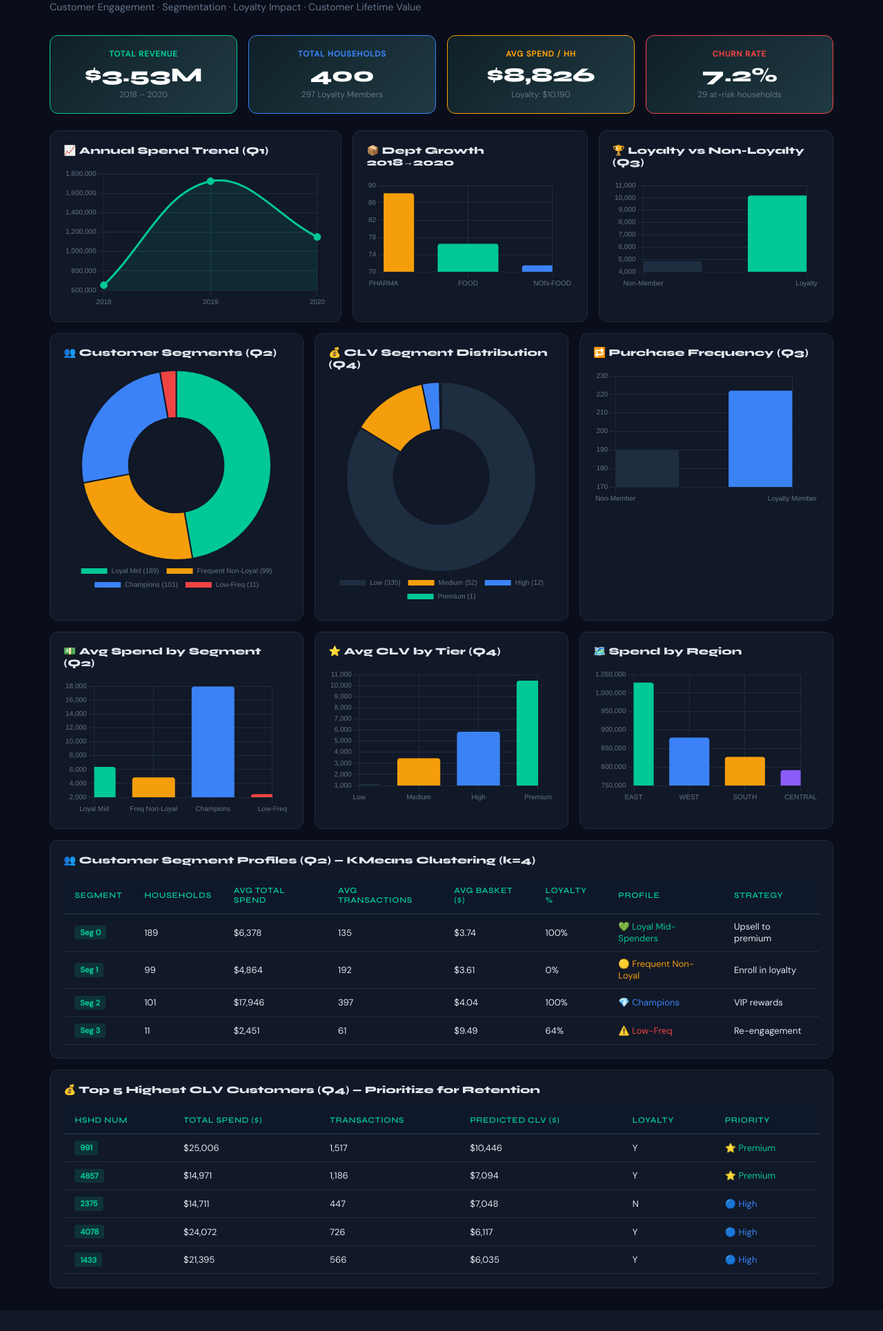
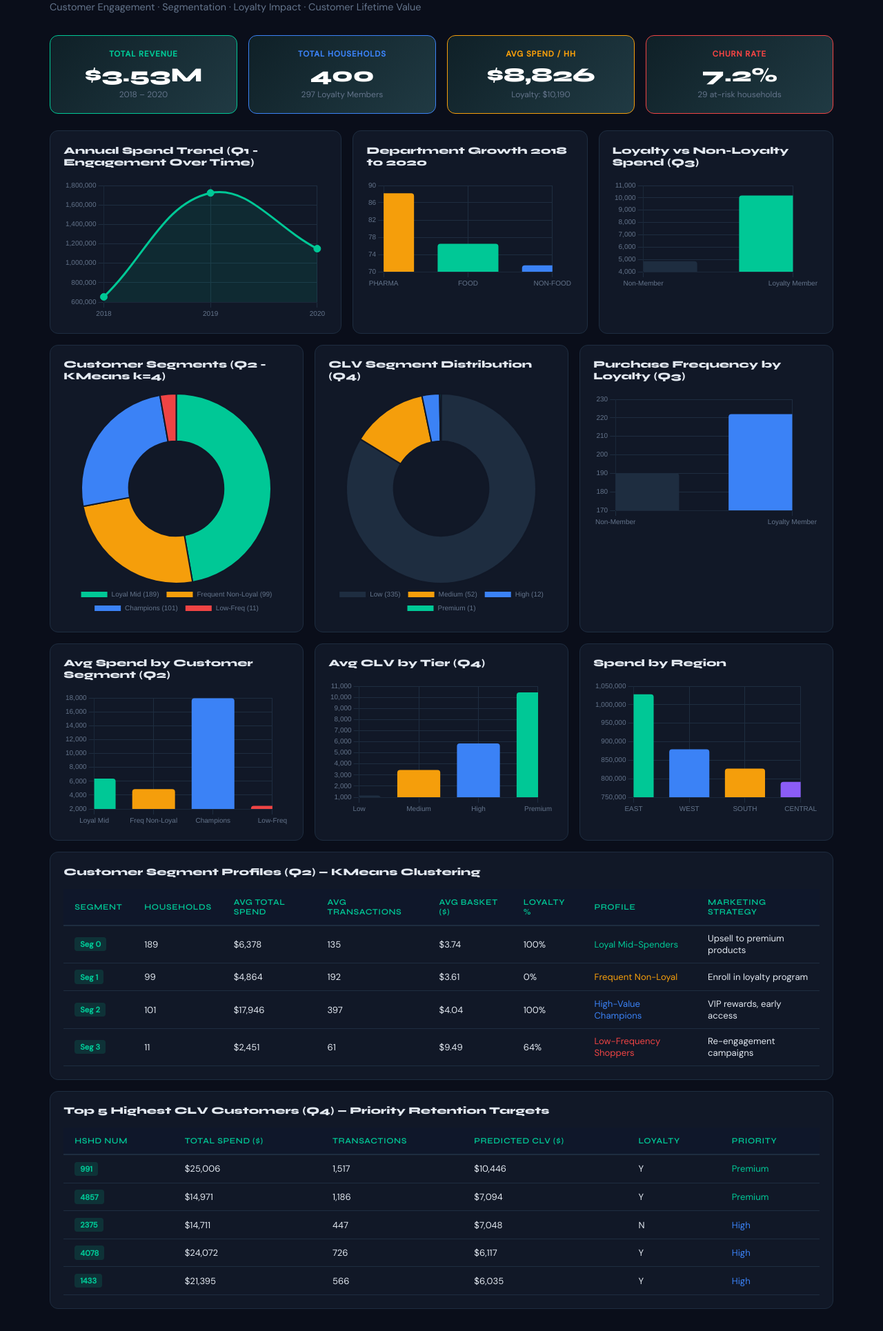
Before and after one commit to DakshithaPusala/KROGER, a Flask app: page /dashboard in a window 1280 px wide. Shown: the part 138-2068 px from the top of the page at 69% size. Before the commit the page ends 2038 px from the top, so only its background shows below. Run offline with Flask 3, Linux system fonts and the light colour scheme; data that the repository does not hold is empty.

Commit message:
Update dashboard.html

```diff
--- a/templates/dashboard.html
+++ b/templates/dashboard.html
@@ -34,17 +34,17 @@
 <div style="display:grid;grid-template-columns:2fr 1fr 1fr;gap:1rem;margin-bottom:1rem;">
 
   <div style="background:#111827;border:1px solid #1e2d40;border-radius:12px;padding:1.2rem;">
-    <div style="font-family:'Syne',sans-serif;font-weight:700;font-size:0.9rem;margin-bottom:1rem;color:#e2e8f0;">📈 Annual Spend Trend (Q1)</div>
+    <div style="font-family:'Syne',sans-serif;font-weight:700;font-size:0.9rem;margin-bottom:1rem;color:#e2e8f0;">Annual Spend Trend (Q1 - Engagement Over Time)</div>
     <canvas id="spendTrendChart" height="160"></canvas>
   </div>
 
   <div style="background:#111827;border:1px solid #1e2d40;border-radius:12px;padding:1.2rem;">
-    <div style="font-family:'Syne',sans-serif;font-weight:700;font-size:0.9rem;margin-bottom:1rem;color:#e2e8f0;">📦 Dept Growth 2018→2020</div>
+    <div style="font-family:'Syne',sans-serif;font-weight:700;font-size:0.9rem;margin-bottom:1rem;color:#e2e8f0;">Department Growth 2018 to 2020</div>
     <canvas id="deptGrowthChart" height="160"></canvas>
   </div>
 
   <div style="background:#111827;border:1px solid #1e2d40;border-radius:12px;padding:1.2rem;">
-    <div style="font-family:'Syne',sans-serif;font-weight:700;font-size:0.9rem;margin-bottom:1rem;color:#e2e8f0;">🏆 Loyalty vs Non-Loyalty (Q3)</div>
+    <div style="font-family:'Syne',sans-serif;font-weight:700;font-size:0.9rem;margin-bottom:1rem;color:#e2e8f0;">Loyalty vs Non-Loyalty Spend (Q3)</div>
     <canvas id="loyaltyCompareChart" height="160"></canvas>
   </div>
 
@@ -54,37 +54,37 @@
 <div style="display:grid;grid-template-columns:1fr 1fr 1fr;gap:1rem;margin-bottom:1rem;">
 
   <div style="background:#111827;border:1px solid #1e2d40;border-radius:12px;padding:1.2rem;">
-    <div style="font-family:'Syne',sans-serif;font-weight:700;font-size:0.9rem;margin-bottom:1rem;color:#e2e8f0;">👥 Customer Segments (Q2)</div>
+    <div style="font-family:'Syne',sans-serif;font-weight:700;font-size:0.9rem;margin-bottom:1rem;color:#e2e8f0;">Customer Segments (Q2 - KMeans k=4)</div>
     <canvas id="segmentChart" height="180"></canvas>
   </div>
 
   <div style="background:#111827;border:1px solid #1e2d40;border-radius:12px;padding:1.2rem;">
-    <div style="font-family:'Syne',sans-serif;font-weight:700;font-size:0.9rem;margin-bottom:1rem;color:#e2e8f0;">💰 CLV Segment Distribution (Q4)</div>
+    <div style="font-family:'Syne',sans-serif;font-weight:700;font-size:0.9rem;margin-bottom:1rem;color:#e2e8f0;">CLV Segment Distribution (Q4)</div>
     <canvas id="clvPieChart" height="180"></canvas>
   </div>
 
   <div style="background:#111827;border:1px solid #1e2d40;border-radius:12px;padding:1.2rem;">
-    <div style="font-family:'Syne',sans-serif;font-weight:700;font-size:0.9rem;margin-bottom:1rem;color:#e2e8f0;">🔁 Purchase Frequency (Q3)</div>
+    <div style="font-family:'Syne',sans-serif;font-weight:700;font-size:0.9rem;margin-bottom:1rem;color:#e2e8f0;">Purchase Frequency by Loyalty (Q3)</div>
     <canvas id="freqChart" height="180"></canvas>
   </div>
 
 </div>
 
-<!-- ROW 3: Segment Spend + CLV Bar + Spend by Region -->
+<!-- ROW 3: Segment Spend + CLV Bar + Region -->
 <div style="display:grid;grid-template-columns:1fr 1fr 1fr;gap:1rem;margin-bottom:1rem;">
 
   <div style="background:#111827;border:1px solid #1e2d40;border-radius:12px;padding:1.2rem;">
-    <div style="font-family:'Syne',sans-serif;font-weight:700;font-size:0.9rem;margin-bottom:1rem;color:#e2e8f0;">💵 Avg Spend by Segment (Q2)</div>
+    <div style="font-family:'Syne',sans-serif;font-weight:700;font-size:0.9rem;margin-bottom:1rem;color:#e2e8f0;">Avg Spend by Customer Segment (Q2)</div>
     <canvas id="segSpendChart" height="180"></canvas>
   </div>
 
   <div style="background:#111827;border:1px solid #1e2d40;border-radius:12px;padding:1.2rem;">
-    <div style="font-family:'Syne',sans-serif;font-weight:700;font-size:0.9rem;margin-bottom:1rem;color:#e2e8f0;">⭐ Avg CLV by Tier (Q4)</div>
+    <div style="font-family:'Syne',sans-serif;font-weight:700;font-size:0.9rem;margin-bottom:1rem;color:#e2e8f0;">Avg CLV by Tier (Q4)</div>
     <canvas id="clvBarChart" height="180"></canvas>
   </div>
 
   <div style="background:#111827;border:1px solid #1e2d40;border-radius:12px;padding:1.2rem;">
-    <div style="font-family:'Syne',sans-serif;font-weight:700;font-size:0.9rem;margin-bottom:1rem;color:#e2e8f0;">🗺️ Spend by Region</div>
+    <div style="font-family:'Syne',sans-serif;font-weight:700;font-size:0.9rem;margin-bottom:1rem;color:#e2e8f0;">Spend by Region</div>
     <canvas id="regionChart" height="180"></canvas>
   </div>
 
@@ -92,15 +92,46 @@
 
 <!-- ROW 4: Segment Table -->
 <div style="background:#111827;border:1px solid #1e2d40;border-radius:12px;padding:1.2rem;margin-bottom:1rem;">
-  <div style="font-family:'Syne',sans-serif;font-weight:700;font-size:0.9rem;margin-bottom:1rem;color:#e2e8f0;">👥 Customer Segment Profiles (Q2) — KMeans Clustering (k=4)</div>
+  <div style="font-family:'Syne',sans-serif;font-weight:700;font-size:0.9rem;margin-bottom:1rem;color:#e2e8f0;">Customer Segment Profiles (Q2) — KMeans Clustering</div>
   <div class="table-wrap">
   <table>
-    <thead><tr><th>Segment</th><th>Households</th><th>Avg Total Spend</th><th>Avg Transactions</th><th>Avg Basket ($)</th><th>Loyalty %</th><th>Profile</th><th>Strategy</th></tr></thead>
+    <thead>
+      <tr>
+        <th>Segment</th>
+        <th>Households</th>
+        <th>Avg Total Spend</th>
+        <th>Avg Transactions</th>
+        <th>Avg Basket ($)</th>
+        <th>Loyalty %</th>
+        <th>Profile</th>
+        <th>Marketing Strategy</th>
+      </tr>
+    </thead>
     <tbody>
-      <tr><td><span class="badge">Seg 0</span></td><td>189</td><td>$6,378</td><td>135</td><td>$3.74</td><td>100%</td><td style="color:var(--accent);">💚 Loyal Mid-Spenders</td><td>Upsell to premium</td></tr>
-      <tr><td><span class="badge">Seg 1</span></td><td>99</td><td>$4,864</td><td>192</td><td>$3.61</td><td>0%</td><td style="color:#f59e0b;">🟡 Frequent Non-Loyal</td><td>Enroll in loyalty</td></tr>
-      <tr><td><span class="badge">Seg 2</span></td><td>101</td><td>$17,946</td><td>397</td><td>$4.04</td><td>100%</td><td style="color:#3b82f6;">💎 Champions</td><td>VIP rewards</td></tr>
-      <tr><td><span class="badge">Seg 3</span></td><td>11</td><td>$2,451</td><td>61</td><td>$9.49</td><td>64%</td><td style="color:#ef4444;">⚠️ Low-Freq</td><td>Re-engagement</td></tr>
+      <tr>
+        <td><span class="badge">Seg 0</span></td>
+        <td>189</td><td>$6,378</td><td>135</td><td>$3.74</td><td>100%</td>
+        <td style="color:var(--accent);">Loyal Mid-Spenders</td>
+        <td>Upsell to premium products</td>
+      </tr>
+      <tr>
+        <td><span class="badge">Seg 1</span></td>
+        <td>99</td><td>$4,864</td><td>192</td><td>$3.61</td><td>0%</td>
+        <td style="color:#f59e0b;">Frequent Non-Loyal</td>
+        <td>Enroll in loyalty program</td>
+      </tr>
+      <tr>
+        <td><span class="badge">Seg 2</span></td>
+        <td>101</td><td>$17,946</td><td>397</td><td>$4.04</td><td>100%</td>
+        <td style="color:#3b82f6;">High-Value Champions</td>
+        <td>VIP rewards, early access</td>
+      </tr>
+      <tr>
+        <td><span class="badge">Seg 3</span></td>
+        <td>11</td><td>$2,451</td><td>61</td><td>$9.49</td><td>64%</td>
+        <td style="color:#ef4444;">Low-Frequency Shoppers</td>
+        <td>Re-engagement campaigns</td>
+      </tr>
     </tbody>
   </table>
   </div>
@@ -108,16 +139,25 @@
 
 <!-- ROW 5: Top CLV Customers -->
 <div style="background:#111827;border:1px solid #1e2d40;border-radius:12px;padding:1.2rem;">
-  <div style="font-family:'Syne',sans-serif;font-weight:700;font-size:0.9rem;margin-bottom:1rem;color:#e2e8f0;">💰 Top 5 Highest CLV Customers (Q4) — Prioritize for Retention</div>
+  <div style="font-family:'Syne',sans-serif;font-weight:700;font-size:0.9rem;margin-bottom:1rem;color:#e2e8f0;">Top 5 Highest CLV Customers (Q4) — Priority Retention Targets</div>
   <div class="table-wrap">
   <table>
-    <thead><tr><th>HSHD Num</th><th>Total Spend ($)</th><th>Transactions</th><th>Predicted CLV ($)</th><th>Loyalty</th><th>Priority</th></tr></thead>
+    <thead>
+      <tr>
+        <th>HSHD Num</th>
+        <th>Total Spend ($)</th>
+        <th>Transactions</th>
+        <th>Predicted CLV ($)</th>
+        <th>Loyalty</th>
+        <th>Priority</th>
+      </tr>
+    </thead>
     <tbody>
-      <tr><td><span class="badge">991</span></td><td>$25,006</td><td>1,517</td><td>$10,446</td><td>Y</td><td style="color:var(--accent);">⭐ Premium</td></tr>
-      <tr><td><span class="badge">4857</span></td><td>$14,971</td><td>1,186</td><td>$7,094</td><td>Y</td><td style="color:var(--accent);">⭐ Premium</td></tr>
-      <tr><td><span class="badge">2375</span></td><td>$14,711</td><td>447</td><td>$7,048</td><td>N</td><td style="color:#3b82f6;">🔵 High</td></tr>
-      <tr><td><span class="badge">4078</span></td><td>$24,072</td><td>726</td><td>$6,117</td><td>Y</td><td style="color:#3b82f6;">🔵 High</td></tr>
-      <tr><td><span class="badge">1433</span></td><td>$21,395</td><td>566</td><td>$6,035</td><td>Y</td><td style="color:#3b82f6;">🔵 High</td></tr>
+      <tr><td><span class="badge">991</span></td><td>$25,006</td><td>1,517</td><td>$10,446</td><td>Y</td><td style="color:var(--accent);">Premium</td></tr>
+      <tr><td><span class="badge">4857</span></td><td>$14,971</td><td>1,186</td><td>$7,094</td><td>Y</td><td style="color:var(--accent);">Premium</td></tr>
+      <tr><td><span class="badge">2375</span></td><td>$14,711</td><td>447</td><td>$7,048</td><td>N</td><td style="color:#3b82f6;">High</td></tr>
+      <tr><td><span class="badge">4078</span></td><td>$24,072</td><td>726</td><td>$6,117</td><td>Y</td><td style="color:#3b82f6;">High</td></tr>
+      <tr><td><span class="badge">1433</span></td><td>$21,395</td><td>566</td><td>$6,035</td><td>Y</td><td style="color:#3b82f6;">High</td></tr>
     </tbody>
   </table>
   </div>
@@ -132,7 +172,6 @@ const cd = {
   }
 };
 
-// Spend Trend
 new Chart(document.getElementById('spendTrendChart'), {
   type: 'line',
   data: {
@@ -146,34 +185,24 @@ new Chart(document.getElementById('spendTrendChart'), {
   options: cd
 });
 
-// Dept Growth
 new Chart(document.getElementById('deptGrowthChart'), {
   type: 'bar',
   data: {
     labels: ['PHARMA','FOOD','NON-FOOD'],
-    datasets: [{
-      data: [88.2, 76.5, 71.5],
-      backgroundColor: ['#f59e0b','#00c896','#3b82f6'], borderRadius: 4
-    }]
-  },
-  options: { ...cd, plugins: { legend:{display:false} } }
-});
-
-// Loyalty Compare
-new Chart(document.getElementById('loyaltyCompareChart'), {
-  type: 'bar',
-  data: {
-    labels: ['Non-Member','Loyalty'],
-    datasets: [{
-      label: 'Spend/HH ($)',
-      data: [4855, 10190],
-      backgroundColor: ['#1e2d40','#00c896'], borderRadius: 4
-    }]
+    datasets: [{ data: [88.2, 76.5, 71.5], backgroundColor: ['#f59e0b','#00c896','#3b82f6'], borderRadius: 4 }]
   },
   options: cd
 });
 
-// Segments Donut
+new Chart(document.getElementById('loyaltyCompareChart'), {
+  type: 'bar',
+  data: {
+    labels: ['Non-Member','Loyalty Member'],
+    datasets: [{ data: [4855, 10190], backgroundColor: ['#1e2d40','#00c896'], borderRadius: 4 }]
+  },
+  options: cd
+});
+
 new Chart(document.getElementById('segmentChart'), {
   type: 'doughnut',
   data: {
@@ -187,7 +216,6 @@ new Chart(document.getElementById('segmentChart'), {
   options: { plugins: { legend: { labels: { color:'#64748b', font:{size:10} }, position:'bottom' } } }
 });
 
-// CLV Pie
 new Chart(document.getElementById('clvPieChart'), {
   type: 'doughnut',
   data: {
@@ -201,54 +229,38 @@ new Chart(document.getElementById('clvPieChart'), {
   options: { plugins: { legend: { labels: { color:'#64748b', font:{size:10} }, position:'bottom' } } }
 });
 
-// Frequency
 new Chart(document.getElementById('freqChart'), {
   type: 'bar',
   data: {
     labels: ['Non-Member','Loyalty Member'],
-    datasets: [{
-      data: [190, 222],
-      backgroundColor: ['#1e2d40','#3b82f6'], borderRadius: 4
-    }]
+    datasets: [{ data: [190, 222], backgroundColor: ['#1e2d40','#3b82f6'], borderRadius: 4 }]
   },
   options: { ...cd, scales: { ...cd.scales, y: { ...cd.scales.y, min: 170 } } }
 });
 
-// Segment Spend
 new Chart(document.getElementById('segSpendChart'), {
   type: 'bar',
   data: {
     labels: ['Loyal Mid','Freq Non-Loyal','Champions','Low-Freq'],
-    datasets: [{
-      data: [6378, 4864, 17946, 2451],
-      backgroundColor: ['#00c896','#f59e0b','#3b82f6','#ef4444'], borderRadius: 4
-    }]
+    datasets: [{ data: [6378, 4864, 17946, 2451], backgroundColor: ['#00c896','#f59e0b','#3b82f6','#ef4444'], borderRadius: 4 }]
   },
   options: cd
 });
 
-// CLV Bar
 new Chart(document.getElementById('clvBarChart'), {
   type: 'bar',
   data: {
     labels: ['Low','Medium','High','Premium'],
-    datasets: [{
-      data: [1157, 3461, 5837, 10446],
-      backgroundColor: ['#1e2d40','#f59e0b','#3b82f6','#00c896'], borderRadius: 4
-    }]
+    datasets: [{ data: [1157, 3461, 5837, 10446], backgroundColor: ['#1e2d40','#f59e0b','#3b82f6','#00c896'], borderRadius: 4 }]
   },
   options: cd
 });
 
-// Region
 new Chart(document.getElementById('regionChart'), {
   type: 'bar',
   data: {
     labels: ['EAST','WEST','SOUTH','CENTRAL'],
-    datasets: [{
-      data: [1028122, 879393, 827323, 791624],
-      backgroundColor: ['#00c896','#3b82f6','#f59e0b','#8b5cf6'], borderRadius: 4
-    }]
+    datasets: [{ data: [1028122, 879393, 827323, 791624], backgroundColor: ['#00c896','#3b82f6','#f59e0b','#8b5cf6'], borderRadius: 4 }]
   },
   options: cd
 });
```
